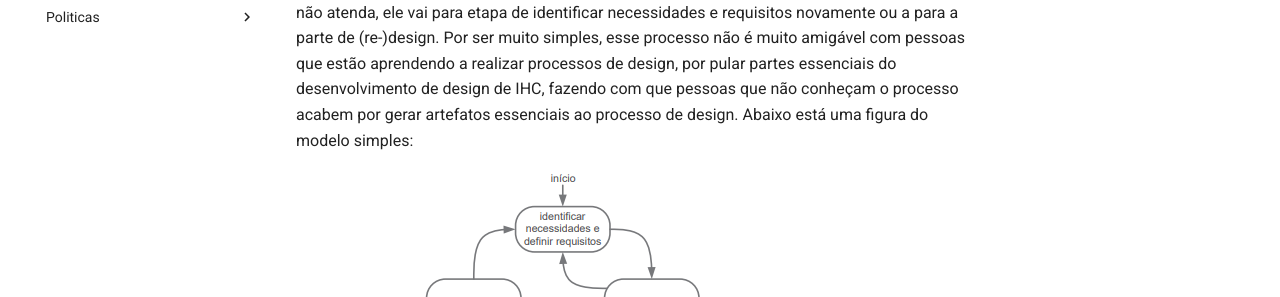
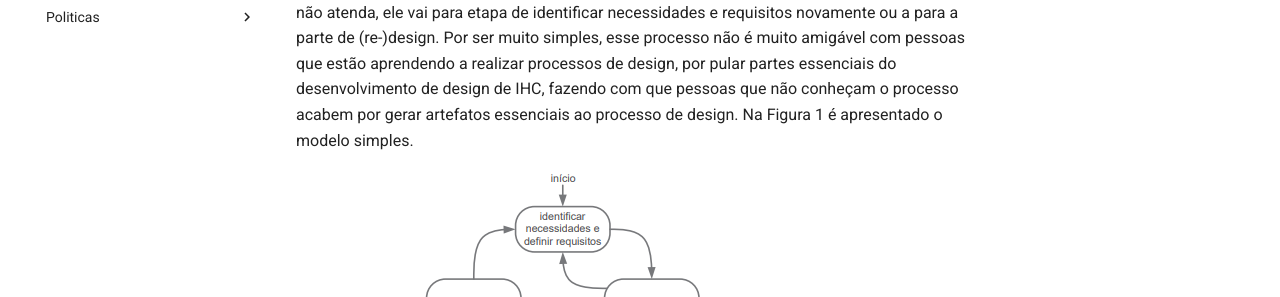
Before and after one commit to Interacao-Humano-Computador/2023.1-Wikipedia, an MkDocs documentation site: the page built from docs/planejamento/processo.md, in a window 1280 px wide and 900 px high, scrolled down 466 px. Shown: the part 513-810 px from the top of the window. Built offline with MkDocs 1.6.1 and Material for MkDocs 9.7.7, drawn with Linux system fonts in a browser that asks for light colours; comment, search, counter and statistics services are not loaded; some of the changed text lies outside the part shown.

Commit message:
Adicionando correção no processo de design parte 2

```diff
--- a/docs/planejamento/processo.md
+++ b/docs/planejamento/processo.md
@@ -14,7 +14,7 @@ Essas atividades irão ser repetidas em iterações que refinarão o projeto, at
 
 ### Ciclo de Vida Simples
 
-O Ciclo de Vida Simples é a construção de uma sequência genérica de atividades de design, na qual inicia-se o projeto identificando as necessidades e definindo os requisitos do produto para numa etapa seguinte o designer analisar e criar um esboço de como funcionará o sistema, caso seja satisfatório, o mesmo avança para a fase de gerar um protótipo interativo do esboço ou voltar a etapa anterior para adicionar a intervenção, pensando em caracteristicas que o designer não havia pensado anteriormente. Para a fase de construção de uma versão interativa, caso a intervenção esteja completada com sucesso ela vai para a etapa de avaliação, caso não, ela retorna a etapa anterior que é a de (re-)design. Após a avaliação, se a solução desenvolvida atende a necessidades e os requisitos identificados anteriormente o processo é finalizado e é dado um passo posterior ao processo de design para se desenvolver o sistema interativo. Caso não atenda, ele vai para  etapa de identificar necessidades e requisitos novamente ou a para a parte de (re-)design. Por ser muito simples, esse processo não é muito amigável com pessoas que estão aprendendo a realizar processos de design, por pular partes essenciais do desenvolvimento de design de IHC, fazendo com que pessoas que não conheçam o processo acabem por gerar artefatos essenciais ao processo de design. Abaixo está uma figura do modelo simples:
+O Ciclo de Vida Simples é a construção de uma sequência genérica de atividades de design, na qual inicia-se o projeto identificando as necessidades e definindo os requisitos do produto para numa etapa seguinte o designer analisar e criar um esboço de como funcionará o sistema, caso seja satisfatório, o mesmo avança para a fase de gerar um protótipo interativo do esboço ou voltar a etapa anterior para adicionar a intervenção, pensando em caracteristicas que o designer não havia pensado anteriormente. Para a fase de construção de uma versão interativa, caso a intervenção esteja completada com sucesso ela vai para a etapa de avaliação, caso não, ela retorna a etapa anterior que é a de (re-)design. Após a avaliação, se a solução desenvolvida atende a necessidades e os requisitos identificados anteriormente o processo é finalizado e é dado um passo posterior ao processo de design para se desenvolver o sistema interativo. Caso não atenda, ele vai para  etapa de identificar necessidades e requisitos novamente ou a para a parte de (re-)design. Por ser muito simples, esse processo não é muito amigável com pessoas que estão aprendendo a realizar processos de design, por pular partes essenciais do desenvolvimento de design de IHC, fazendo com que pessoas que não conheçam o processo acabem por gerar artefatos essenciais ao processo de design. Na Figura 1 é apresentado o modelo simples.
 
 ![Modelo Simples de Ciclo de Vida](../images/cicloSimples.png)
 
```
